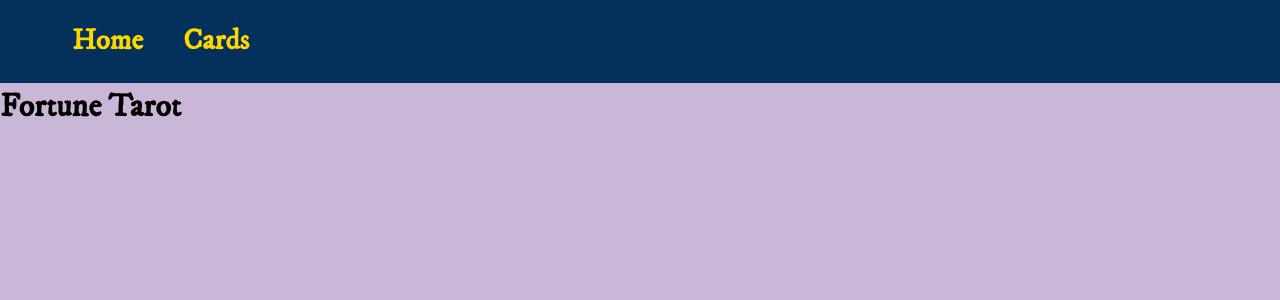
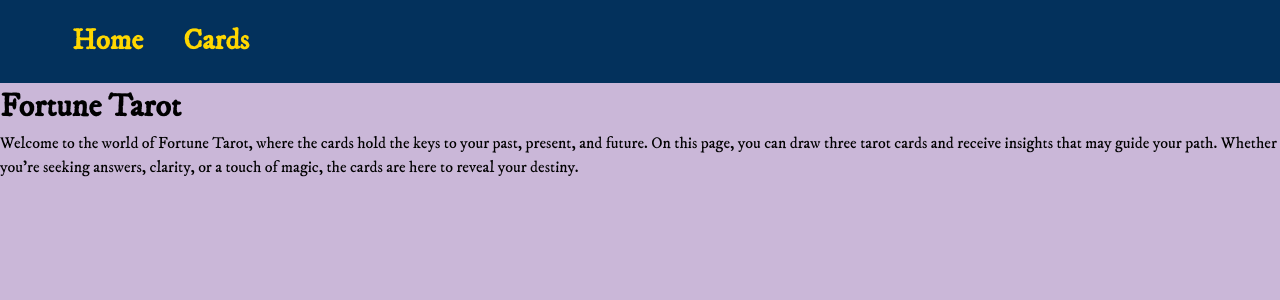
Before and after one commit to Prakaikool/Fortune-Tarot, a Vue app: page / in a window 1280 px wide. Shown: the top 300 px of the page. Built offline with nearby package versions, Linux system fonts and the light colour scheme; a web font is replaced by a local one.

Commit message:
Add data to the page

```diff
--- a/src/views/FortuneTarot.vue
+++ b/src/views/FortuneTarot.vue
@@ -1,7 +1,17 @@
+<script setup></script>
+
 <template>
-  <div>
-    <h1>Fortune Tarot</h1>
+  <div class="fortune-container">
+    <div>
+      <h1>Fortune Tarot</h1>
+    </div>
+    <div>
+      Welcome to the world of Fortune Tarot, where the cards hold the keys to your past, present,
+      and future. On this page, you can draw three tarot cards and receive insights that may guide
+      your path. Whether you're seeking answers, clarity, or a touch of magic, the cards are here to
+      reveal your destiny.
+    </div>
   </div>
 </template>
 
-<script setup></script>
+<style></style>
--- a/src/views/TarotCards.vue
+++ b/src/views/TarotCards.vue
@@ -75,7 +75,7 @@ onMounted(fetchTarotCards)
     <h1>All Cards ({{ filteredCards.length }})</h1>
 
     <!-- Search Input -->
-    <input v-model="search" placeholder="Search for a card..." />
+    <input v-model="search" placeholder="🔮 Search for a card..." />
 
     <!-- Filter by Type -->
     <select v-model="selectedType" @change="resetSuitOnMinorSelect">
```
